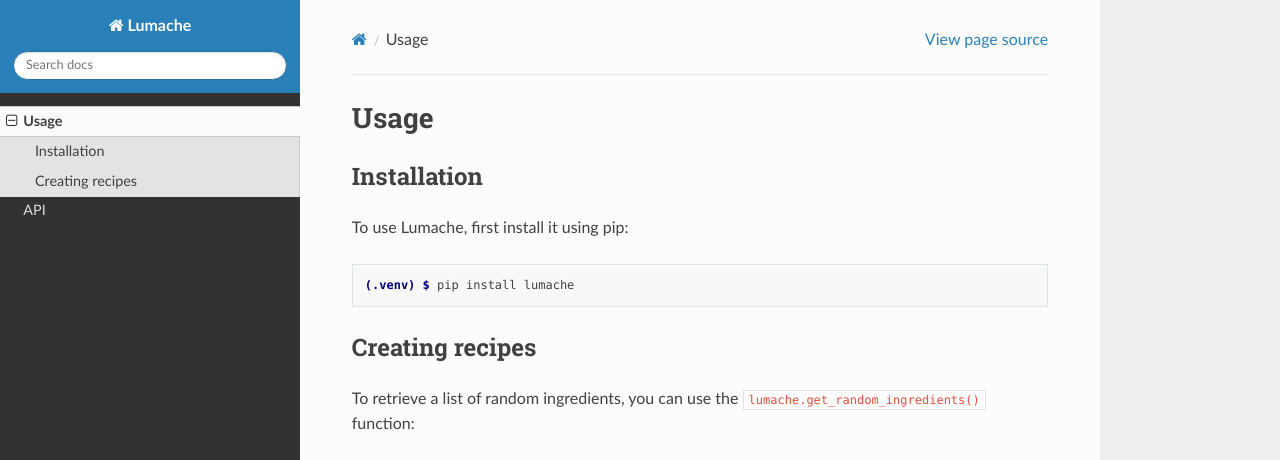
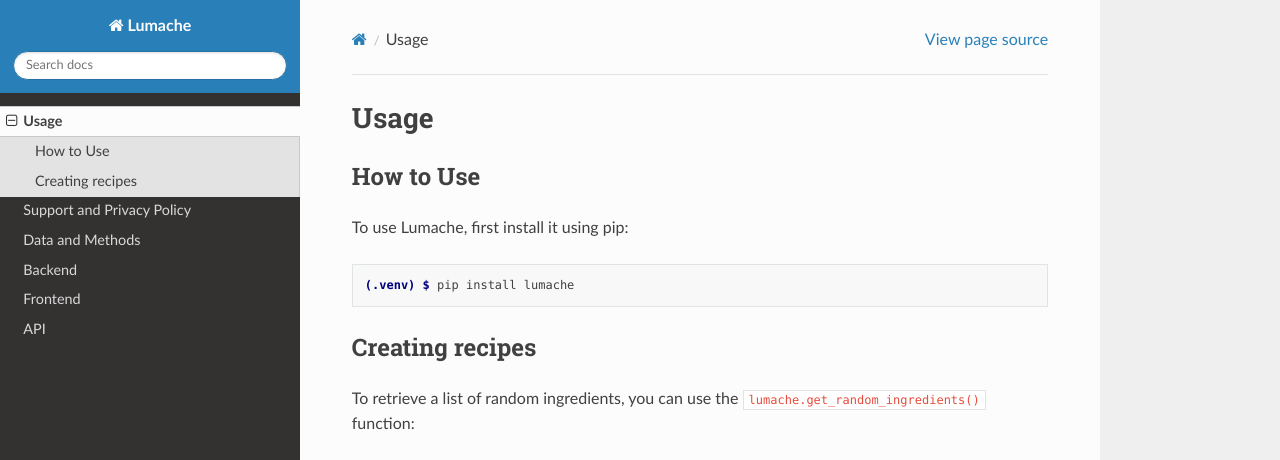
Before and after one commit to mewong21/waikaneapp-readme, a Sphinx documentation site: the page built from docs/source/usage.rst, in a window 1280 px wide and 1095 px high. Shown: the top 460 px of the window. Built offline with Sphinx 7.4.7 and the Read the Docs theme 3.1.0, drawn with Linux system fonts in a browser that asks for light colours; grey boxes are pictures that could not be loaded.

Commit message:
added all sections

```diff
--- a/docs/source/backend.rst
+++ b/docs/source/backend.rst
@@ -0,0 +1,2 @@
+Backend
+=======
--- a/docs/source/frontend.rst
+++ b/docs/source/frontend.rst
@@ -0,0 +1,2 @@
+Frontend
+========
--- a/docs/source/methods.rst
+++ b/docs/source/methods.rst
@@ -0,0 +1,2 @@
+Data and Methods
+================
--- a/docs/source/support.rst
+++ b/docs/source/support.rst
@@ -0,0 +1,2 @@
+Support and Privacy Policy
+==========================
--- a/docs/source/usage.rst
+++ b/docs/source/usage.rst
@@ -3,7 +3,7 @@
 
 .. _installation:
 
-Installation
+How to Use
 ------------
 
 To use Lumache, first install it using pip:
```
